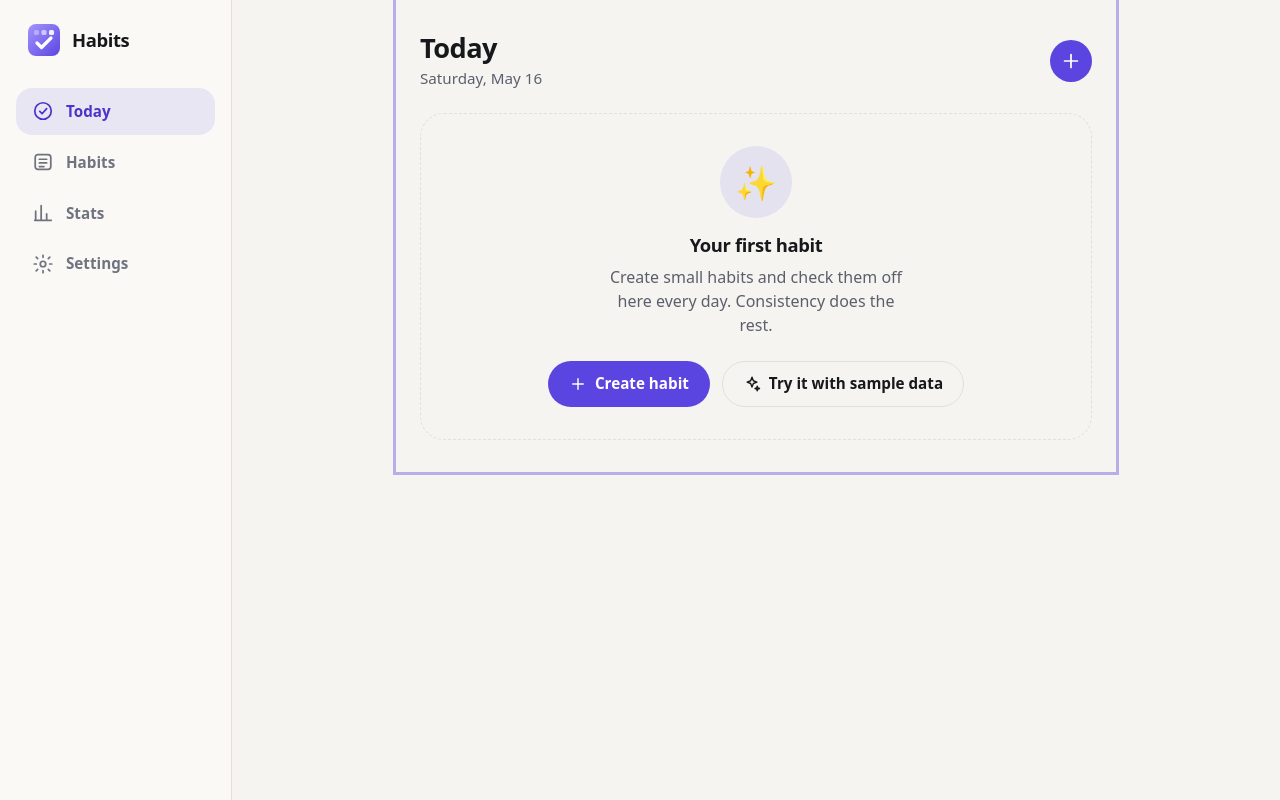
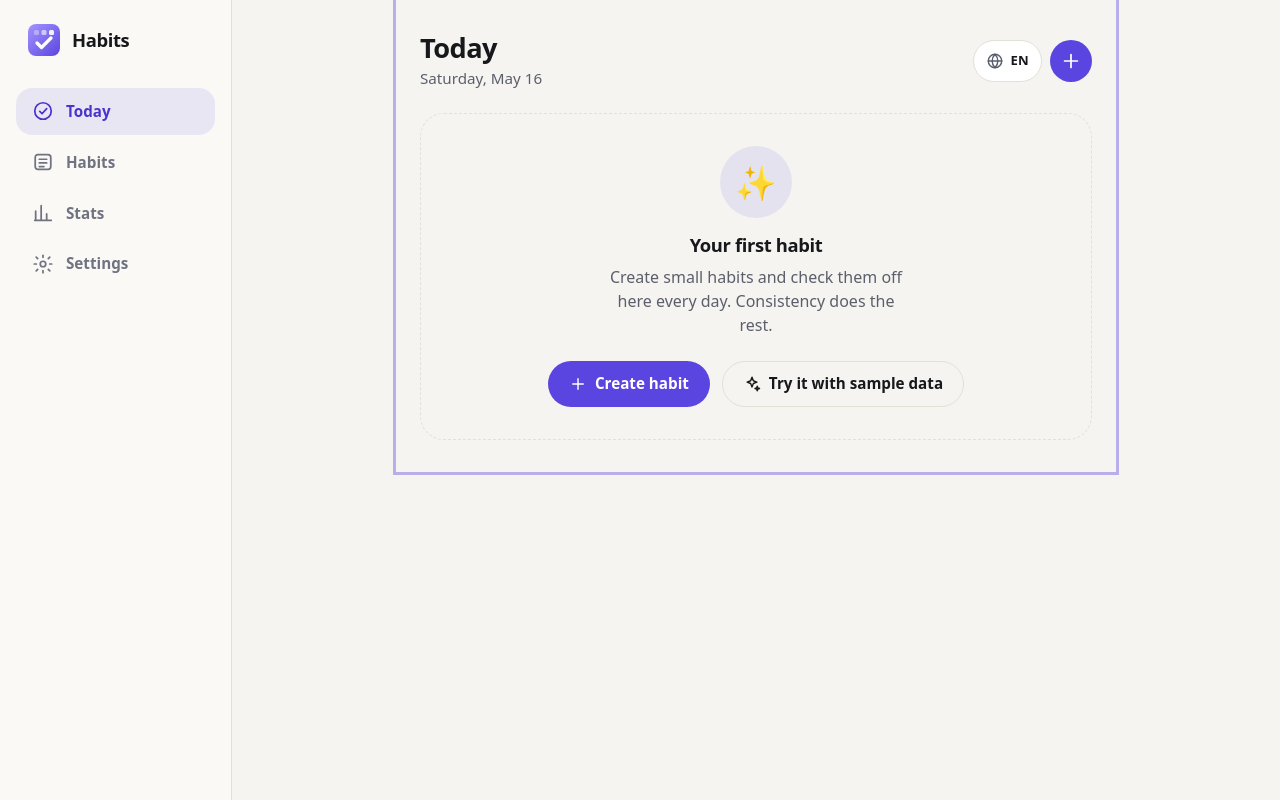
Before and after one commit to BrunoICosta/react-habit-tracker, a React (Vite) app: page / in a window 1280 px wide. Built offline with nearby package versions, Linux system fonts and the light colour scheme.

Commit message:
feat(i18n): add language switcher and localized weekday names

```diff
--- a/index.html
+++ b/index.html
@@ -23,6 +23,9 @@
         var dark = window.matchMedia('(prefers-color-scheme: dark)').matches
         var theme = pref === 'system' ? (dark ? 'dark' : 'light') : pref
         document.documentElement.dataset.theme = theme
+        // Same for the language (i18next confirms it once the app boots).
+        var lang = localStorage.getItem('habitos:lang') || navigator.language || 'pt-BR'
+        document.documentElement.lang = /^pt/i.test(lang) ? 'pt-BR' : 'en'
       } catch (e) {
         document.documentElement.dataset.theme = 'dark'
       }
--- a/src/features/settings/SettingsPage.tsx
+++ b/src/features/settings/SettingsPage.tsx
@@ -1,6 +1,8 @@
 import { useTranslation } from 'react-i18next'
 import { Icon, type IconName } from '../../shared/components/Icon'
 import { PageHeader } from '../../shared/components/PageHeader'
+import { SUPPORTED_LANGUAGES } from '../../i18n/resources'
+import { useLocale } from '../../i18n/useLocale'
 import { useSettingsStore, type ThemePreference } from '../../store/settingsStore'
 import { DataSection } from './DataSection'
 import './SettingsPage.css'
@@ -12,7 +14,8 @@ const THEME_OPTIONS: { value: ThemePreference; icon: IconName }[] = [
 ]
 
 export function SettingsPage() {
-  const { t } = useTranslation('settings')
+  const { t, i18n } = useTranslation(['settings', 'common'])
+  const { language } = useLocale()
   const theme = useSettingsStore((state) => state.theme)
   const setTheme = useSettingsStore((state) => state.setTheme)
 
@@ -41,6 +44,27 @@ export function SettingsPage() {
         </div>
       </section>
 
+      <section className="card section" aria-labelledby="language-title">
+        <h2 id="language-title" className="section__title">
+          {t('common:language.label')}
+        </h2>
+        <div className="segmented" role="radiogroup" aria-labelledby="language-title">
+          {SUPPORTED_LANGUAGES.map((option) => (
+            <button
+              key={option}
+              type="button"
+              role="radio"
+              lang={option}
+              aria-checked={language === option}
+              className="segmented__option"
+              onClick={() => void i18n.changeLanguage(option)}
+            >
+              {t(`common:language.${option}`)}
+            </button>
+          ))}
+        </div>
+      </section>
+
       <DataSection />
     </>
   )
--- a/src/i18n/locales/en/common.ts
+++ b/src/i18n/locales/en/common.ts
@@ -45,6 +45,7 @@ const en: typeof common = {
     label: 'Language',
     'pt-BR': 'Português',
     en: 'English',
+    switchTo: 'Switch to {{language}}',
   },
   dates: {
     weekdayLong: 'EEEE, MMMM d',
--- a/src/i18n/locales/pt-BR/common.ts
+++ b/src/i18n/locales/pt-BR/common.ts
@@ -43,6 +43,7 @@ const common = {
     label: 'Idioma',
     'pt-BR': 'Português',
     en: 'English',
+    switchTo: 'Mudar para {{language}}',
   },
   /** date-fns patterns. */
   dates: {
--- a/src/i18n/useFormat.ts
+++ b/src/i18n/useFormat.ts
@@ -18,8 +18,13 @@ export function useFormat() {
   const { language, dateLocale } = useLocale()
 
   return useMemo(() => {
-    const weekday = (day: Weekday, width: 'abbreviated' | 'wide' = 'abbreviated') =>
-      capitalize(dateLocale.localize.day(day, { width }).replace('.', ''))
+    // Intl gives proper short names in both languages ("seg", "sáb" / "Mon", "Sat");
+    // date-fns pt-BR "abbreviated" names are full words. 2026-05-03 is a Sunday.
+    const weekdayShort = new Intl.DateTimeFormat(language, { weekday: 'short' })
+    const weekdayWide = new Intl.DateTimeFormat(language, { weekday: 'long' })
+    const sundayBased = (day: Weekday) => new Date(2026, 4, 3 + day)
+    const weekday = (day: Weekday) =>
+      capitalize(weekdayShort.format(sundayBased(day)).replace('.', ''))
 
     return {
       language,
@@ -36,7 +41,7 @@ export function useFormat() {
           format(fromDateKey(`${month}-01`), 'MMM', { locale: dateLocale }).replace('.', ''),
         ),
       weekday,
-      weekdayLong: (day: Weekday) => dateLocale.localize.day(day, { width: 'wide' }),
+      weekdayLong: (day: Weekday) => weekdayWide.format(sundayBased(day)),
       percent: (rate: number | null) => formatPercent(rate, language),
       /** "2–8 de nov." / "Nov 2 – 8", via Intl range formatting. */
       range: (start: DateKey, end: DateKey) =>
--- a/src/shared/components/Icon.tsx
+++ b/src/shared/components/Icon.tsx
@@ -89,6 +89,12 @@ const PATHS = {
       <circle cx="12" cy="12" r="0.8" />
     </>
   ),
+  globe: (
+    <>
+      <circle cx="12" cy="12" r="9" />
+      <path d="M3 12h18M12 3c2.5 2.6 3.8 5.6 3.8 9s-1.3 6.4-3.8 9c-2.5-2.6-3.8-5.6-3.8-9S9.5 5.6 12 3Z" />
+    </>
+  ),
   offline: (
     <>
       <path d="M2 8.5a15 15 0 0 1 20 0M5.5 12a10 10 0 0 1 13 0M9 15.5a5 5 0 0 1 6 0" />
--- /dev/null
+++ b/src/shared/components/LanguageSwitcher.css
@@ -0,0 +1,30 @@
+.language-switcher {
+  display: inline-flex;
+  align-items: center;
+  gap: 6px;
+  flex-shrink: 0;
+  height: 42px;
+  padding: 0 var(--space-3);
+  border: 1px solid var(--border);
+  border-radius: var(--radius-pill);
+  background: var(--surface);
+  color: var(--text);
+  font-size: 0.82rem;
+  font-weight: 750;
+  letter-spacing: 0.02em;
+  transition:
+    background-color 0.2s ease,
+    transform 0.15s var(--ease-out);
+}
+
+.language-switcher:hover {
+  background: var(--surface-2);
+}
+
+.language-switcher:active {
+  transform: scale(0.95);
+}
+
+.language-switcher svg {
+  color: var(--text-muted);
+}
--- /dev/null
+++ b/src/shared/components/LanguageSwitcher.tsx
@@ -0,0 +1,35 @@
+import { useTranslation } from 'react-i18next'
+import { SUPPORTED_LANGUAGES, type Language } from '../../i18n/resources'
+import { useLocale } from '../../i18n/useLocale'
+import { Icon } from './Icon'
+import './LanguageSwitcher.css'
+
+const SHORT_LABELS: Record<Language, string> = { 'pt-BR': 'PT', en: 'EN' }
+
+/**
+ * Compact header control. With two languages a single toggle is the fastest interaction;
+ * the accessible name states the current language and the one it switches to.
+ */
+export function LanguageSwitcher() {
+  const { t, i18n } = useTranslation()
+  const { language } = useLocale()
+  const next =
+    SUPPORTED_LANGUAGES[(SUPPORTED_LANGUAGES.indexOf(language) + 1) % SUPPORTED_LANGUAGES.length] ??
+    'pt-BR'
+
+  return (
+    <button
+      type="button"
+      className="language-switcher"
+      aria-label={`${t('language.label')}: ${t(`language.${language}`)}. ${t('language.switchTo', {
+        language: t(`language.${next}`),
+      })}`}
+      title={t(`language.${next}`)}
+      lang={language}
+      onClick={() => void i18n.changeLanguage(next)}
+    >
+      <Icon name="globe" size={18} />
+      <span aria-hidden="true">{SHORT_LABELS[language]}</span>
+    </button>
+  )
+}
--- a/src/shared/components/PageHeader.tsx
+++ b/src/shared/components/PageHeader.tsx
@@ -1,6 +1,7 @@
 import type { ReactNode } from 'react'
 import { useTranslation } from 'react-i18next'
 import { Icon } from './Icon'
+import { LanguageSwitcher } from './LanguageSwitcher'
 import './PageHeader.css'
 
 interface PageHeaderProps {
@@ -24,7 +25,10 @@ export function PageHeader({ title, subtitle, backHref, actions }: PageHeaderPro
         <h1 className="page-header__title">{title}</h1>
         {subtitle && <p className="page-header__subtitle">{subtitle}</p>}
       </div>
-      {actions && <div className="page-header__actions">{actions}</div>}
+      <div className="page-header__actions">
+        <LanguageSwitcher />
+        {actions}
+      </div>
     </header>
   )
 }
--- a/src/styles/components.css
+++ b/src/styles/components.css
@@ -144,3 +144,7 @@
   color: var(--text);
   box-shadow: var(--shadow-sm);
 }
+
+.segmented__option svg {
+  flex-shrink: 0;
+}
```
